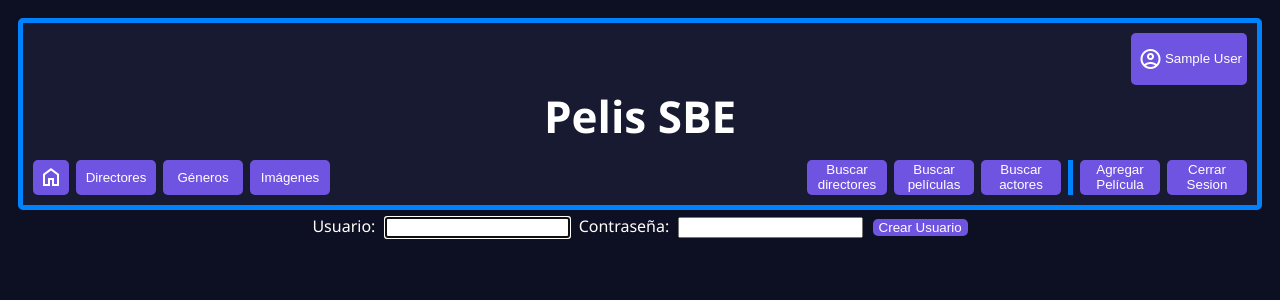
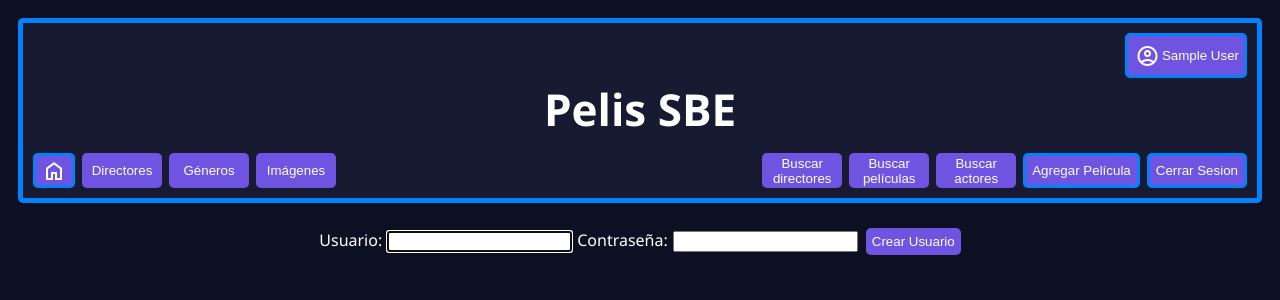
Before and after one commit to Sofii2301/Proyecto-Final---Programacion-2, a Flask app: page /crear_usuario in a window 1280 px wide. Shown: the top 300 px of the page. Run offline with Flask 2, Linux system fonts and the light colour scheme; the visitor is signed in with stand-in values (Sample User, id 1).

Commit message:
estilos crearUser y botones

```diff
--- a/static/css/estilos_index.css
+++ b/static/css/estilos_index.css
@@ -60,6 +60,7 @@
     padding: 5px;
     width: auto;
     height: auto;
+    border: 1mm solid rgb(0, 130, 255);
 }
 
 #span_perfil {
@@ -77,6 +78,13 @@
     width: auto;
     height: 35px;
     margin-right: 7px;
+    border: 1mm solid rgb(0, 130, 255);
+}
+
+#nombre_usuario {
+    display: flex;
+    align-items: center;
+    height: 1px;
 }
 
 #botones_barra_der {
@@ -85,14 +93,13 @@
 
 #botones_logueado {
     display: flex;
-    margin-left: 7px;
-    border-left: 1.5mm solid rgb(0, 130, 255);
 }
 
 .boton-barra-logueado {
-    width: 80px;
+    width: auto;
     height: 35px;
     margin-left: 7px;
+    border: 1mm solid rgb(0, 130, 255);
 }
 
 #botones_barra_izq {
@@ -172,6 +179,13 @@
     margin-left: 7px;
 }
 
+.boton-barra-crear {
+    width: 105px;
+    height: auto;
+    margin-left: 7px;
+    border: 1mm solid rgb(0, 130, 255);
+}
+
 #botones_buscar {
     display: flex;
     justify-content: flex-end;
--- a/static/css/estilos_perfil.css
+++ b/static/css/estilos_perfil.css
@@ -18,3 +18,14 @@
     padding: 6px;
     margin-left: 3px;
 }
+
+#crear {
+    display: flex;
+    align-items: baseline;
+    margin: 20px;
+}
+
+#crear_usuario {
+    padding: 6px;
+    margin-left: 3px;
+}
--- a/templates/crearUsuario.html
+++ b/templates/crearUsuario.html
@@ -1,5 +1,7 @@
 {% extends "index.html" %}
+
 {% block content%}
+
 <link rel="stylesheet" type="text/css" href="{{ url_for('static', filename='css/estilos_perfil.css' )}}">
 <div id="div_perfil">
     <form action="/crear_usuario" method="post" id="crear">
@@ -10,4 +12,5 @@
         <button type="sumbit" id="crear_usuario"> Crear Usuario </button>
     </form>
 </div>
+
 {% endblock %}
--- a/templates/index.html
+++ b/templates/index.html
@@ -15,7 +15,7 @@
                             <span class="material-symbols-outlined" id="span_perfil">
                                 account_circle
                             </span>
-                        <p> {{ name }} </p>
+                        <p id="nombre_usuario"> {{ name }} </p>
                         </button>
                     </a>
                     <h1> Pelis SBE </h1>
@@ -51,8 +51,8 @@
                                     <a href="{{url_for('buscar_actores')}}"> Buscar actores </a>
                                 </button>
                                 {% if name == '' %}
-                                <button class="boton-barra-buscar">
-                                    <a href="{{url_for('crear_usuario')}}"> Crear usuario </a>
+                                <button class="boton-barra-crear">
+                                    <a href="{{url_for('crear_usuario')}}"> Crear Usuario </a>
                                 </button>
                                 {% endif %}
                             </div>
--- a/templates/pelisDire.html
+++ b/templates/pelisDire.html
@@ -3,6 +3,7 @@
 {% block content%}
 {% for datos in peliculas %}
     {% if datos['Director'] == director %}
+        <main>
             <article>
                 <div id="img">
                     <img src=" {{ datos ['img'] }} " alt="imagen" width="200px" height="300px">
@@ -18,6 +19,7 @@
                     <h4> Comentarios: {{ datos ['Comentarios'] }}</h4>
                 </div>
             </article>
+        </main>
     {% endif %}
 {% endfor %}
 {% endblock %}
```
Lines whose indentation alone changed are shown as unchanged.
